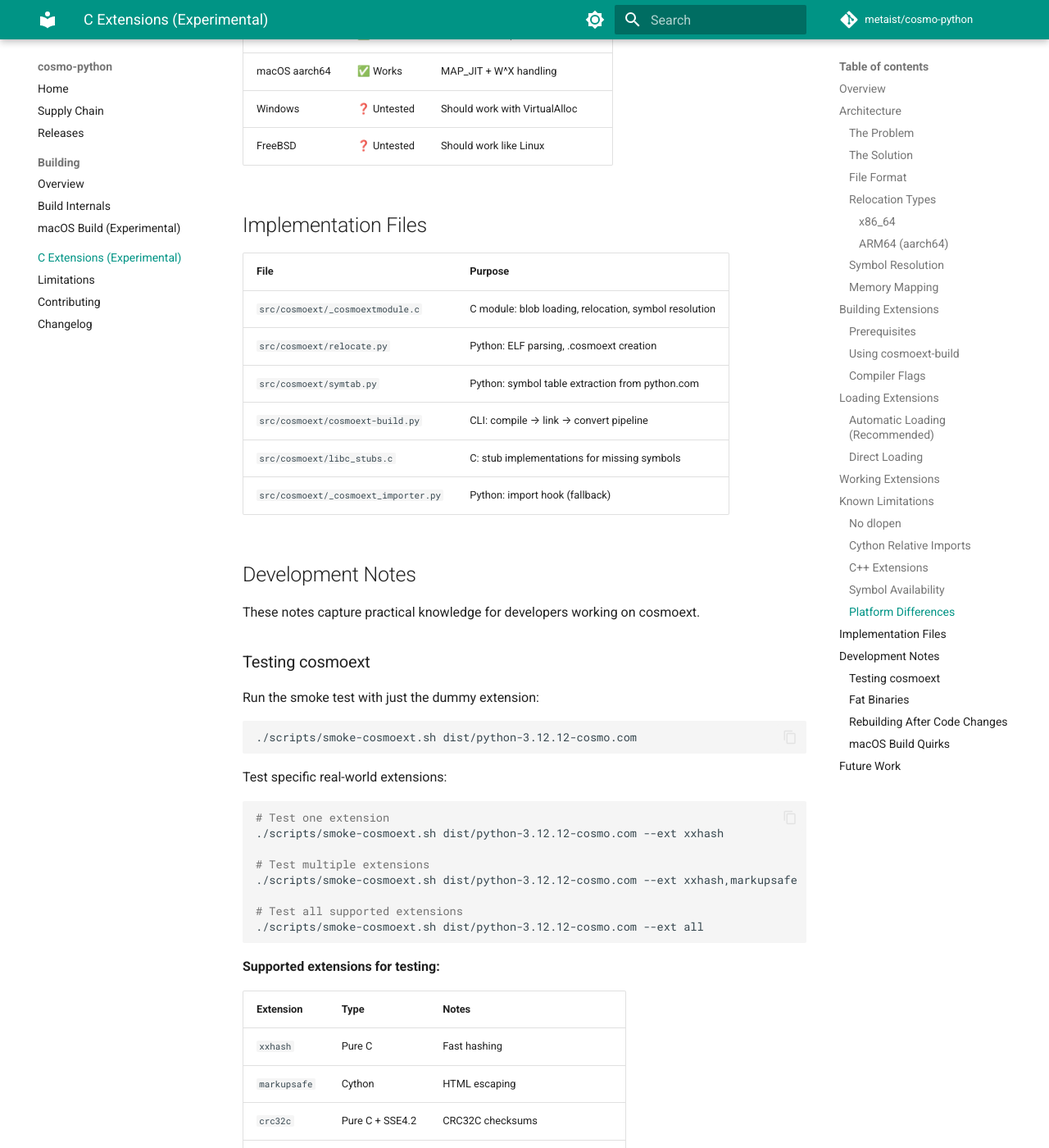
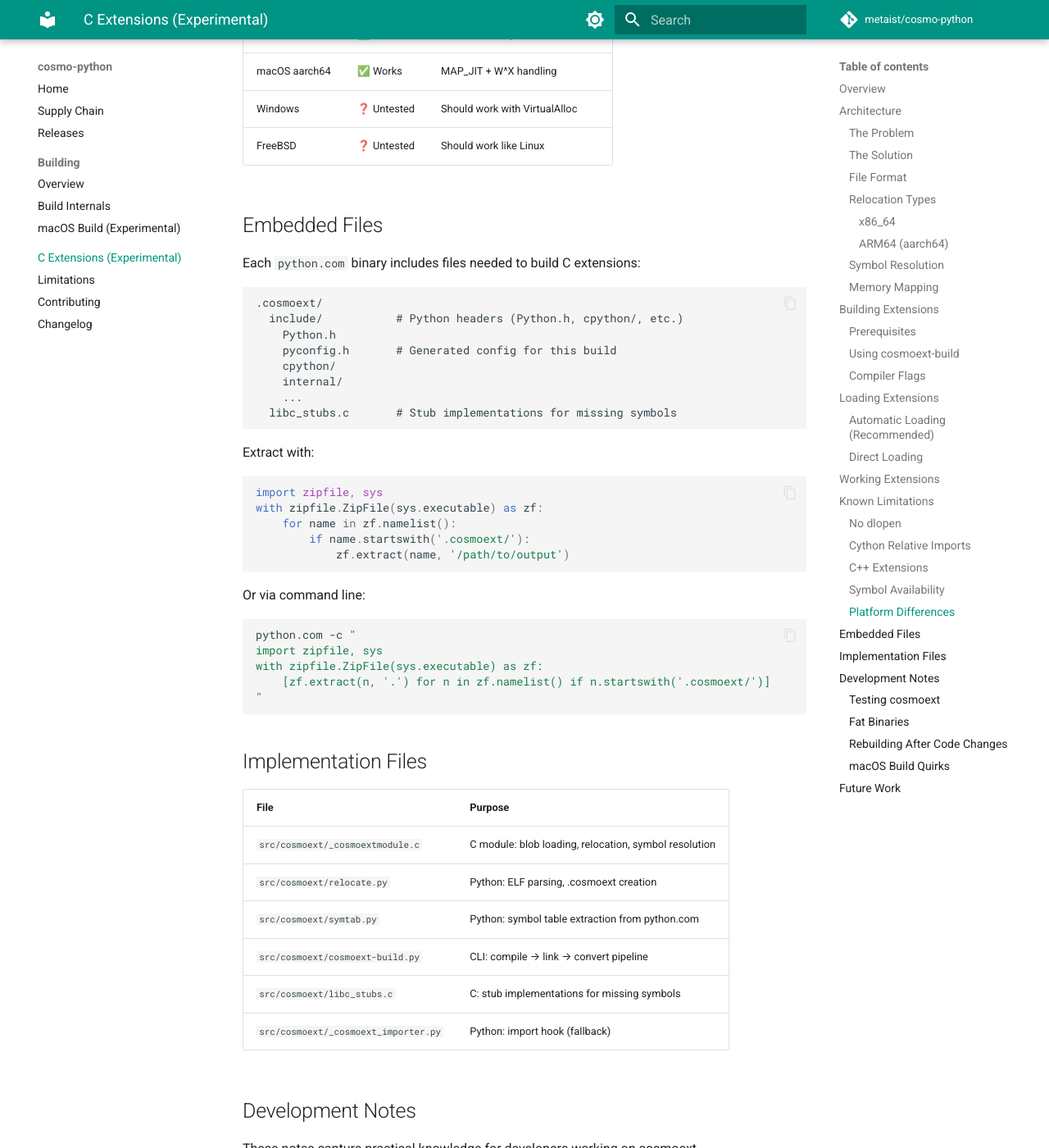
Before and after one commit to metaist/cosmo-python, an MkDocs documentation site: the page built from docs/cosmoext.md, in a window 1280 px wide and 1400 px high, scrolled down 7823 px. Shown: the whole window at 82% size. Built offline with MkDocs 1.6.1 and Material for MkDocs 9.7.7, drawn with Linux system fonts in a browser that asks for light colours; comment, search, counter and statistics services are not loaded.

Commit message:
add: embed Python headers and libc_stubs.c in python.com (#114)
- package.sh now embeds .cosmoext/include/ (headers + pyconfig.h)
- package.sh embeds .cosmoext/libc_stubs.c
- smoke-cosmoext.sh extracts embedded headers if available, falls back to work/
- Document embedded paths in docs/cosmoext.md

Size impact: ~250KB compressed (0.4% of binary)

Co-Authored-By: Claude Opus 4.5 <noreply@anthropic.com>

````diff
--- a/docs/cosmoext.md
+++ b/docs/cosmoext.md
@@ -326,6 +326,39 @@ Current stub symbols (implemented in libc_stubs.c):
 | Windows | ❓ Untested | Should work with VirtualAlloc |
 | FreeBSD | ❓ Untested | Should work like Linux |
 
+## Embedded Files
+
+Each `python.com` binary includes files needed to build C extensions:
+
+```
+.cosmoext/
+  include/           # Python headers (Python.h, cpython/, etc.)
+    Python.h
+    pyconfig.h       # Generated config for this build
+    cpython/
+    internal/
+    ...
+  libc_stubs.c       # Stub implementations for missing symbols
+```
+
+Extract with:
+```python
+import zipfile, sys
+with zipfile.ZipFile(sys.executable) as zf:
+    for name in zf.namelist():
+        if name.startswith('.cosmoext/'):
+            zf.extract(name, '/path/to/output')
+```
+
+Or via command line:
+```bash
+python.com -c "
+import zipfile, sys
+with zipfile.ZipFile(sys.executable) as zf:
+    [zf.extract(n, '.') for n in zf.namelist() if n.startswith('.cosmoext/')]
+"
+```
+
 ## Implementation Files
 
 | File | Purpose |
````
Also changed, not shown: .cspell.json, 2 other files.
